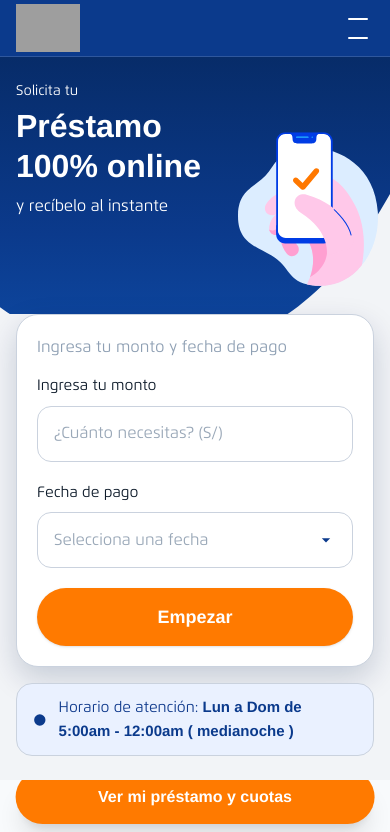
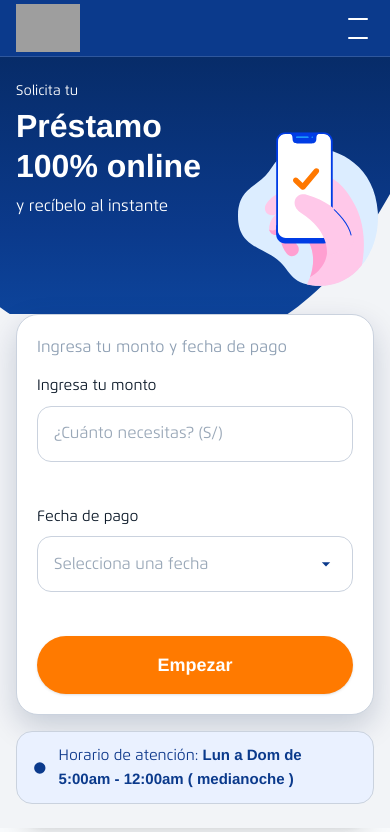
Before and after one commit to bcpevaluate-collab/evaluate-bcp, a Next.js app: page / in a window 390 px wide. Shown: the top 832 px of the page. Built offline with nearby package versions, Linux system fonts and the light colour scheme; grey boxes are pictures that could not be loaded; a web font is replaced by a local one.

Commit message:
feat: hero con ilustración derecha + onda; form debajo como BCP

```diff
--- a/components/FormSection.tsx
+++ b/components/FormSection.tsx
@@ -3,7 +3,6 @@
 import { useEffect, useRef, useState } from "react";
 
 type DayOption = { value: string; label: string };
-
 const DAY_OPTIONS: DayOption[] = [
   { value: "02", label: "02 de cada mes" },
   { value: "15", label: "15 de cada mes" },
@@ -15,7 +14,6 @@ export default function FormSection() {
   const [payDay, setPayDay] = useState<DayOption | null>(null);
   const [open, setOpen] = useState(false);
 
-  // errores
   const [amountError, setAmountError] = useState<string>("");
   const [dayError, setDayError] = useState<string>("");
 
@@ -30,7 +28,7 @@ export default function FormSection() {
     return () => document.removeEventListener("mousedown", onClickOutside);
   }, []);
 
-  function validate(): boolean {
+  const validate = () => {
     let ok = true;
     const n = Number(amount || 0);
 
@@ -52,27 +50,31 @@ export default function FormSection() {
     }
 
     return ok;
-  }
+  };
 
-  async function submit(e: React.FormEvent) {
+  const submit = async (e: React.FormEvent) => {
     e.preventDefault();
     if (!validate()) return;
     await new Promise((r) => setTimeout(r, 400));
-  }
+  };
 
   return (
     <section className="relative z-20 bg-[#F2F4F7]">
-      {/* solapa sobre la curva */}
+      {/* la tarjeta solapada sobre la curva */}
       <div className="container-max -mt-12 md:-mt-16 pb-6">
-        <div className="mx-auto max-w-2xl rounded-[22px] border border-[color:var(--line)] bg-white shadow-[0_12px_30px_rgba(0,27,71,.18)] p-5 md:p-6">
-          {/* =====  LEYENDA DENTRO DE LA TARJETA (como el original)  ===== */}
+        <div className="mx-auto max-w-5xl rounded-[22px] border border-[color:var(--line)] bg-white shadow-[0_12px_30px_rgba(0,27,71,.18)] px-5 md:px-6 py-5 md:py-6">
+          {/* leyenda superior dentro de la tarjeta */}
           <p className="text-[16px] text-[#8FA0B4] mb-4">
             Ingresa tu monto y fecha de pago
           </p>
 
-          <form onSubmit={submit} className="space-y-5">
-            {/* MONTO */}
-            <div>
+          {/* === fila tipo bootstrap: columnas === */}
+          <form
+            onSubmit={submit}
+            className="flex flex-col md:flex-row md:items-center md:gap-4"
+          >
+            {/* Col 1: Monto */}
+            <div className="flex-1 mb-4 md:mb-0">
               <label
                 className={`block text-[15px] mb-2 ${
                   amountError ? "text-[#DD1831]" : "text-[#0E1B2A]"
@@ -80,7 +82,6 @@ export default function FormSection() {
               >
                 Ingresa tu monto
               </label>
-
               <input
                 inputMode="numeric"
                 placeholder="¿Cuánto necesitas? (S/)"
@@ -94,14 +95,17 @@ export default function FormSection() {
                 onChange={(e) => setAmount(e.target.value)}
                 onBlur={validate}
               />
-
-              {amountError && (
-                <p className="mt-2 text-[#DD1831] text-[14px]">{amountError}</p>
+              <p className="mt-2 h-[20px] text-[14px]">
+                {amountError ? (
+                  <span className="text-[#DD1831]">{amountError}</span>
+                ) : (
+                  <span className="opacity-0">&nbsp;</span>
                 )}
+              </p>
             </div>
 
-            {/* FECHA DE PAGO (custom select) */}
-            <div ref={menuRef} className="relative">
+            {/* Col 2: Select Fecha */}
+            <div ref={menuRef} className="flex-1 mb-4 md:mb-0 relative">
               <label
                 className={`block text-[15px] mb-2 ${
                   dayError ? "text-[#DD1831]" : "text-[#0E1B2A]"
@@ -129,8 +133,6 @@ export default function FormSection() {
                 >
                   {payDay ? payDay.label : "Selecciona una fecha"}
                 </span>
-
-                {/* flecha */}
                 <svg
                   className={`w-5 h-5 transition-transform ${
                     open ? "rotate-180" : "rotate-0"
@@ -141,6 +143,7 @@ export default function FormSection() {
                 </svg>
               </button>
 
+              {/* menú opciones */}
               {open && (
                 <div
                   role="listbox"
@@ -163,21 +166,27 @@ export default function FormSection() {
                 </div>
               )}
 
-              {dayError && (
-                <p className="mt-2 text-[#DD1831] text-[14px]">{dayError}</p>
+              <p className="mt-2 h-[20px] text-[14px]">
+                {dayError ? (
+                  <span className="text-[#DD1831]">{dayError}</span>
+                ) : (
+                  <span className="opacity-0">&nbsp;</span>
                 )}
+              </p>
             </div>
 
-            {/* CTA */}
+            {/* Col 3: Botón (col-8 col-md-auto) */}
+            <div className="md:ml-4 md:self-start w-full md:w-auto">
               <button
-              className="w-full h-[58px] rounded-full bg-[#FF7A00] text-white font-semibold shadow hover:opacity-90 transition text-[18px]"
+                className="w-full md:w-auto min-w-[220px] h-[58px] rounded-full bg-[#FF7A00] text-white font-semibold px-10 shadow hover:opacity-90 transition text-[18px]"
               >
                 Empezar
               </button>
+            </div>
           </form>
         </div>
 
-        {/* Badge de horario */}
+        {/* Badge horario */}
         <div className="mt-4 rounded-[16px] border border-[color:var(--line)] bg-[#EAF1FF] text-[#113B8D] px-4 py-3 inline-flex items-center gap-3">
           <svg width="22" height="22" viewBox="0 0 24 24" className="fill-[#0B3A8C]">
             <path d="M12 2a10 10 0 1 0 0 20 10 10 0 0 0 0-20zm1 10.414V7h-2v6l5 3 .999-1.732L13 12.414z"/>
```
Lines whose indentation alone changed are shown as unchanged.
